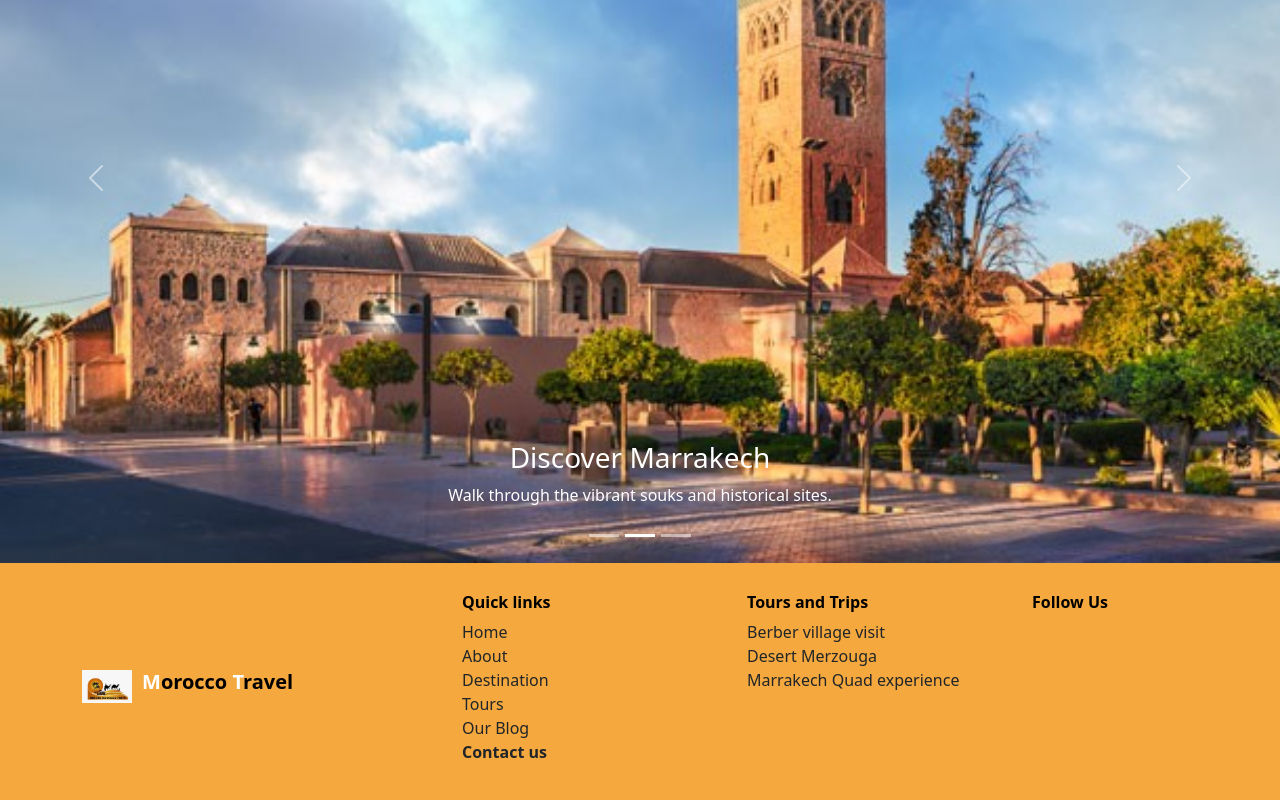
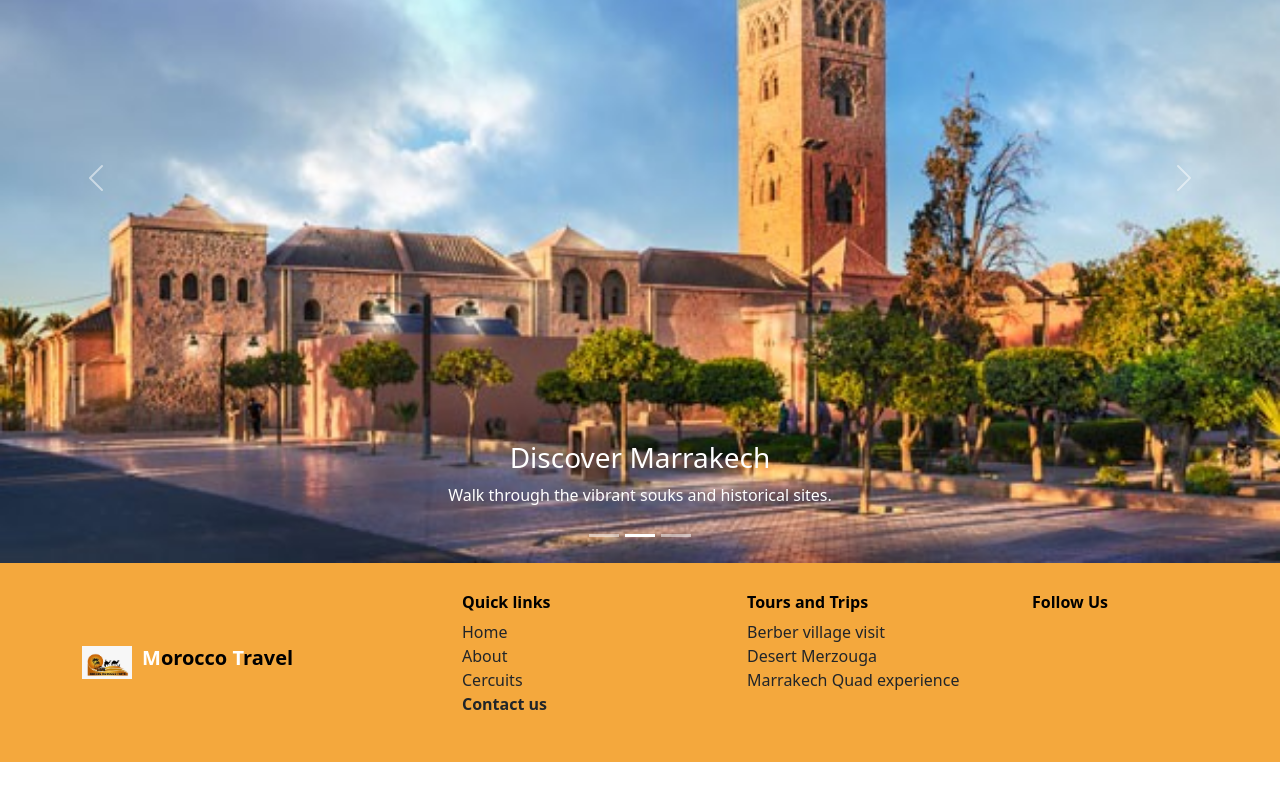
Before and after one commit to saidabj/FRONTEND, a React (Create React App) app: page / in a window 1280 px wide. Shown: the part 727-1527 px from the top of the page. After the commit the page ends 1489 px from the top, so only its background shows below. Built offline with nearby package versions, Linux system fonts and the light colour scheme.

Commit message:
Update Footer.jsx

```diff
--- a/src/components/Footer.jsx
+++ b/src/components/Footer.jsx
@@ -8,7 +8,7 @@ const Footer = () => {
           {/* Logo et Nom */}
           <div className="col-md-4 d-flex align-items-center">
             <img
-              src={Logo}  // Remplace par le lien de ton logo
+              src={Logo}
               alt="Logo"
               style={{ width: '50px', marginRight: '10px' }}
             />
@@ -17,15 +17,13 @@ const Footer = () => {
             </h5>
           </div>
 
-          {/* Liens rapides */}
+
           <div className="col-md-3">
             <h6 className="fw-bold">Quick links</h6>
             <ul className="list-unstyled">
               <li><a href="#" className="text-decoration-none text-dark">Home</a></li>
               <li><a href="#" className="text-decoration-none text-dark">About</a></li>
-              <li><a href="#" className="text-decoration-none text-dark">Destination</a></li>
-              <li><a href="#" className="text-decoration-none text-dark">Tours</a></li>
-              <li><a href="#" className="text-decoration-none text-dark">Our Blog</a></li>
+              <li><a href="#" className="text-decoration-none text-dark">Cercuits</a></li>
               <li><a href="#" className="text-decoration-none text-dark fw-bold">Contact us</a></li>
             </ul>
           </div>
```
